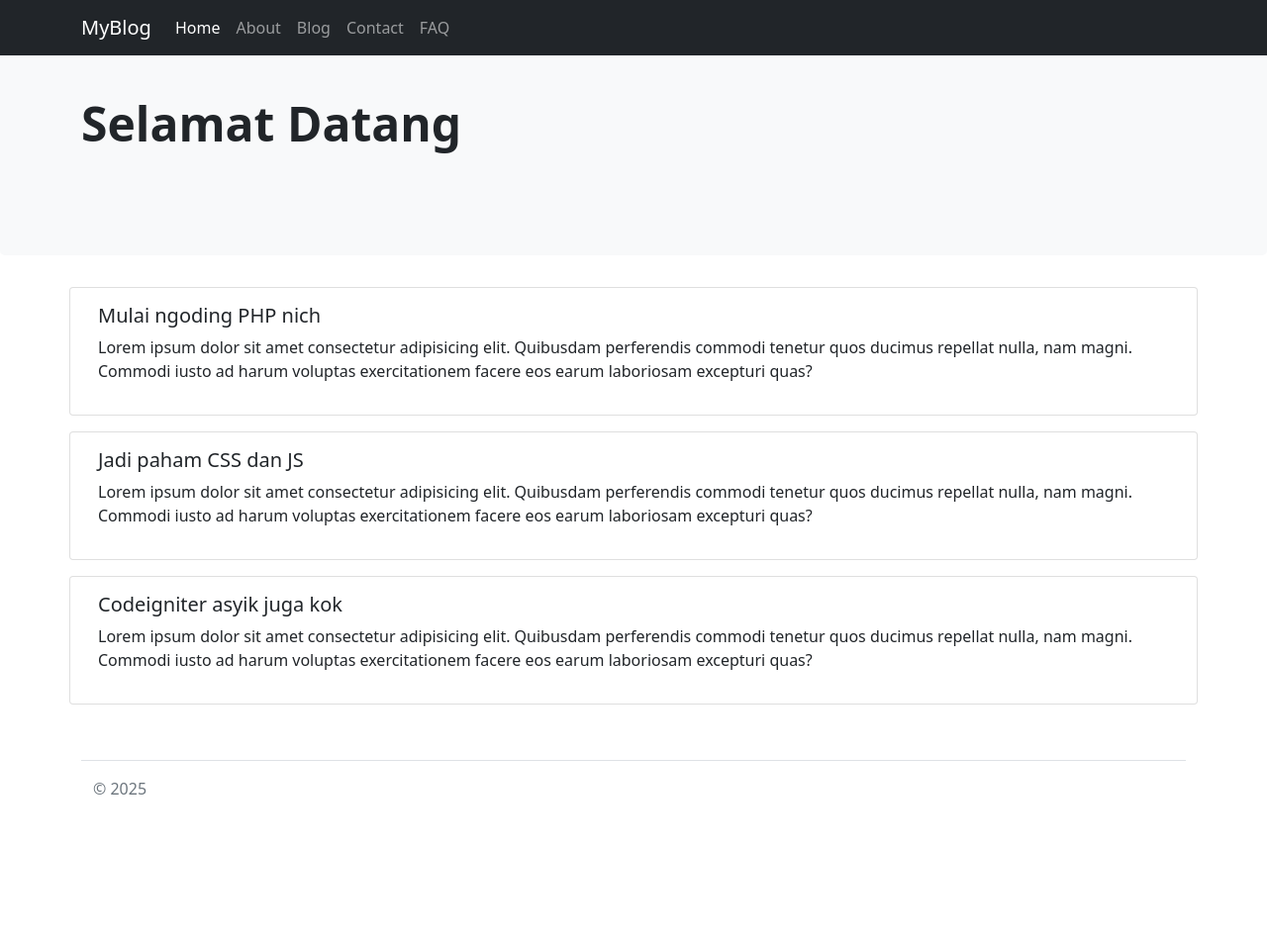
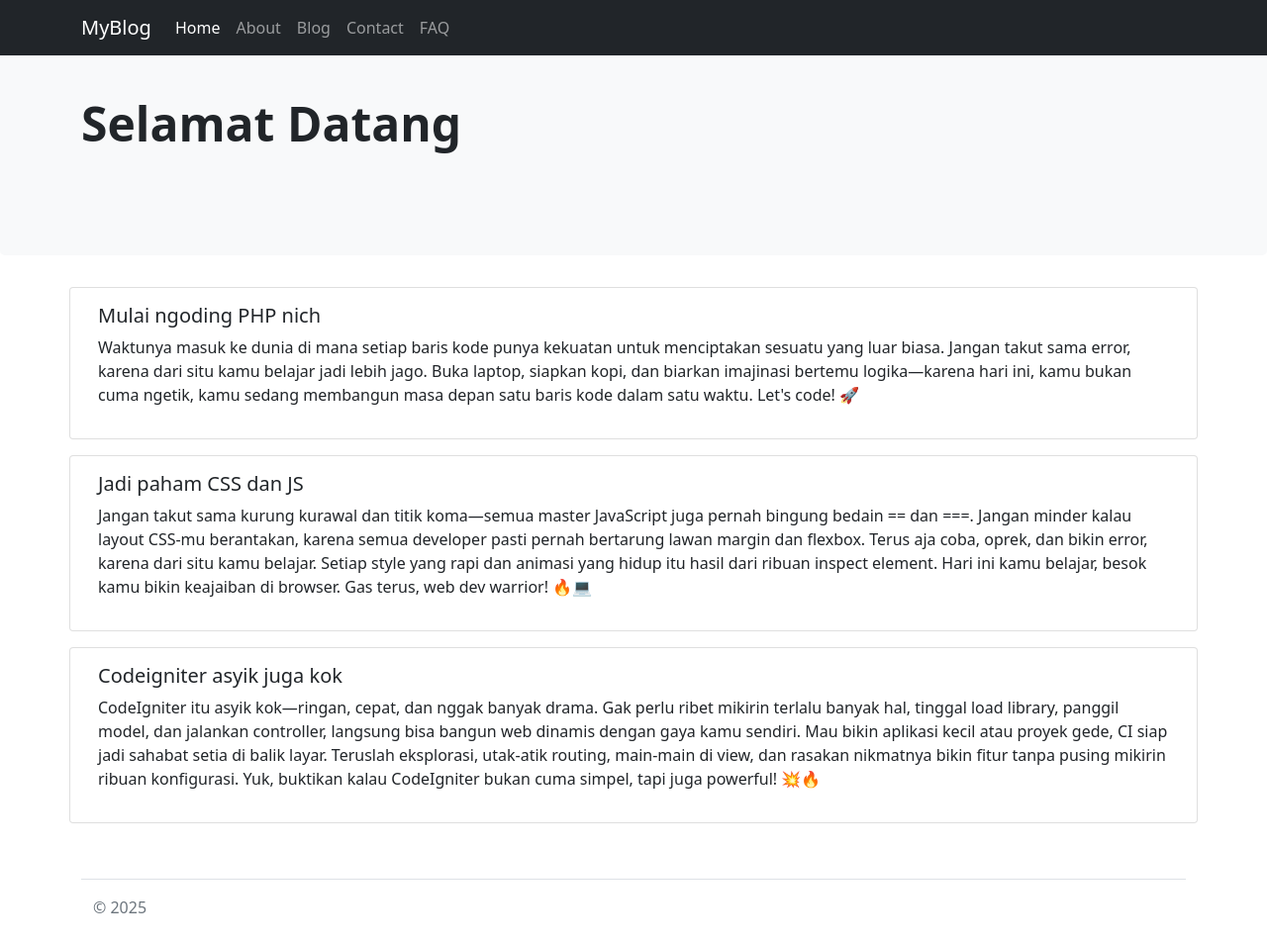
Before and after one commit to amiulaa/project-3, a CodeIgniter 4 app: the page made by app/Views/home.php in a window 1280 px wide. Shown: the whole page at 99% size. Before the commit the page ends 803 px from the top, so only its background shows below. Run offline with PHP 8.4 and a stand-in for CodeIgniter, Linux system fonts and the light colour scheme; the template is opened without the code that fills it, so the values that code supplies are empty; some libraries are stand-ins or nearby versions.

Commit message:
modif view home

```diff
--- a/app/Views/home.php
+++ b/app/Views/home.php
@@ -53,19 +53,19 @@
 			<div class="col-md-12 my-2 card">
 				<div class="card-body">
 					<h5 class="h5">Mulai ngoding PHP nich</h5>
-					<p>Lorem ipsum dolor sit amet consectetur adipisicing elit. Quibusdam perferendis commodi tenetur quos ducimus repellat nulla, nam magni. Commodi iusto ad harum voluptas exercitationem facere eos earum laboriosam excepturi quas?</p>
+					<p>Waktunya masuk ke dunia di mana setiap baris kode punya kekuatan untuk menciptakan sesuatu yang luar biasa. Jangan takut sama error, karena dari situ kamu belajar jadi lebih jago. Buka laptop, siapkan kopi, dan biarkan imajinasi bertemu logika—karena hari ini, kamu bukan cuma ngetik, kamu sedang membangun masa depan satu baris kode dalam satu waktu. Let's code! 🚀</p>
 				</div>
 			</div>
 			<div class="col-md-12 my-2 card">
 				<div class="card-body">
 					<h5 class="h5">Jadi paham CSS dan JS</h5>
-					<p>Lorem ipsum dolor sit amet consectetur adipisicing elit. Quibusdam perferendis commodi tenetur quos ducimus repellat nulla, nam magni. Commodi iusto ad harum voluptas exercitationem facere eos earum laboriosam excepturi quas?</p>
+					<p>Jangan takut sama kurung kurawal dan titik koma—semua master JavaScript juga pernah bingung bedain == dan ===. Jangan minder kalau layout CSS-mu berantakan, karena semua developer pasti pernah bertarung lawan margin dan flexbox. Terus aja coba, oprek, dan bikin error, karena dari situ kamu belajar. Setiap style yang rapi dan animasi yang hidup itu hasil dari ribuan inspect element. Hari ini kamu belajar, besok kamu bikin keajaiban di browser. Gas terus, web dev warrior! 🔥💻</p>
 				</div>
 			</div>
 			<div class="col-md-12 my-2 card">
 				<div class="card-body">
 					<h5 class="h5">Codeigniter asyik juga kok</h5>
-					<p>Lorem ipsum dolor sit amet consectetur adipisicing elit. Quibusdam perferendis commodi tenetur quos ducimus repellat nulla, nam magni. Commodi iusto ad harum voluptas exercitationem facere eos earum laboriosam excepturi quas?</p>
+					<p>CodeIgniter itu asyik kok—ringan, cepat, dan nggak banyak drama. Gak perlu ribet mikirin terlalu banyak hal, tinggal load library, panggil model, dan jalankan controller, langsung bisa bangun web dinamis dengan gaya kamu sendiri. Mau bikin aplikasi kecil atau proyek gede, CI siap jadi sahabat setia di balik layar. Teruslah eksplorasi, utak-atik routing, main-main di view, dan rasakan nikmatnya bikin fitur tanpa pusing mikirin ribuan konfigurasi. Yuk, buktikan kalau CodeIgniter bukan cuma simpel, tapi juga powerful! 💥🔥</p>
 				</div>
 			</div>
 
```
Also changed, not shown: 1 other file.
